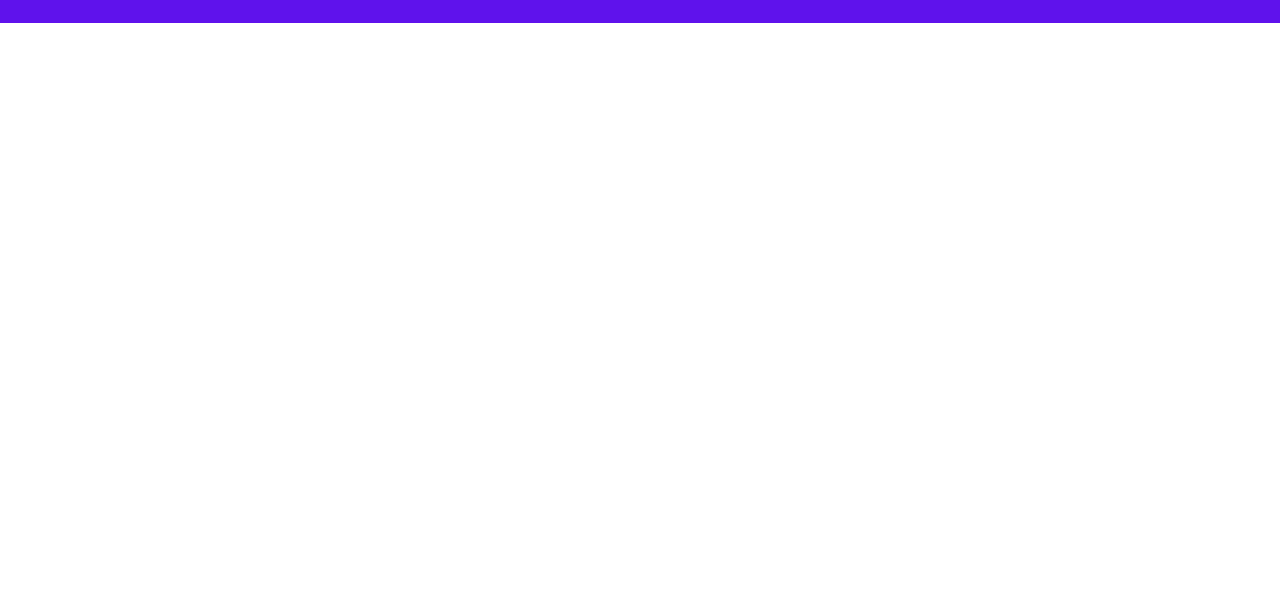
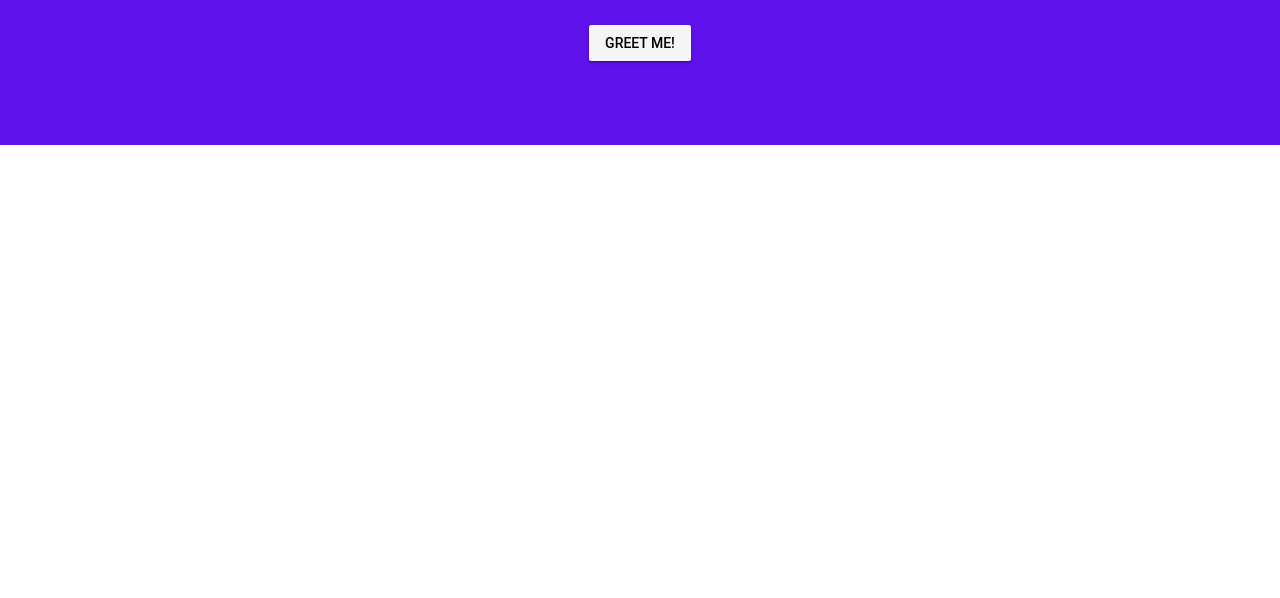
Before and after one commit to victornswd/hello-timjs, a plain HTML site: page index.html in a window 1280 px wide. Shown: the part 202-800 px from the top of the page. Drawn offline with Linux system fonts and the light colour scheme.

Commit message:
some styling

```diff
--- a/index.html
+++ b/index.html
@@ -13,6 +13,12 @@
     </head>
     <body>
       <style>
+        div#color-container * {
+            display: block;
+            margin-left: auto;
+            margin-right: auto;
+        }
+
         #color-container {
           padding: 4em 4em 6em;
           text-align: center;
```
